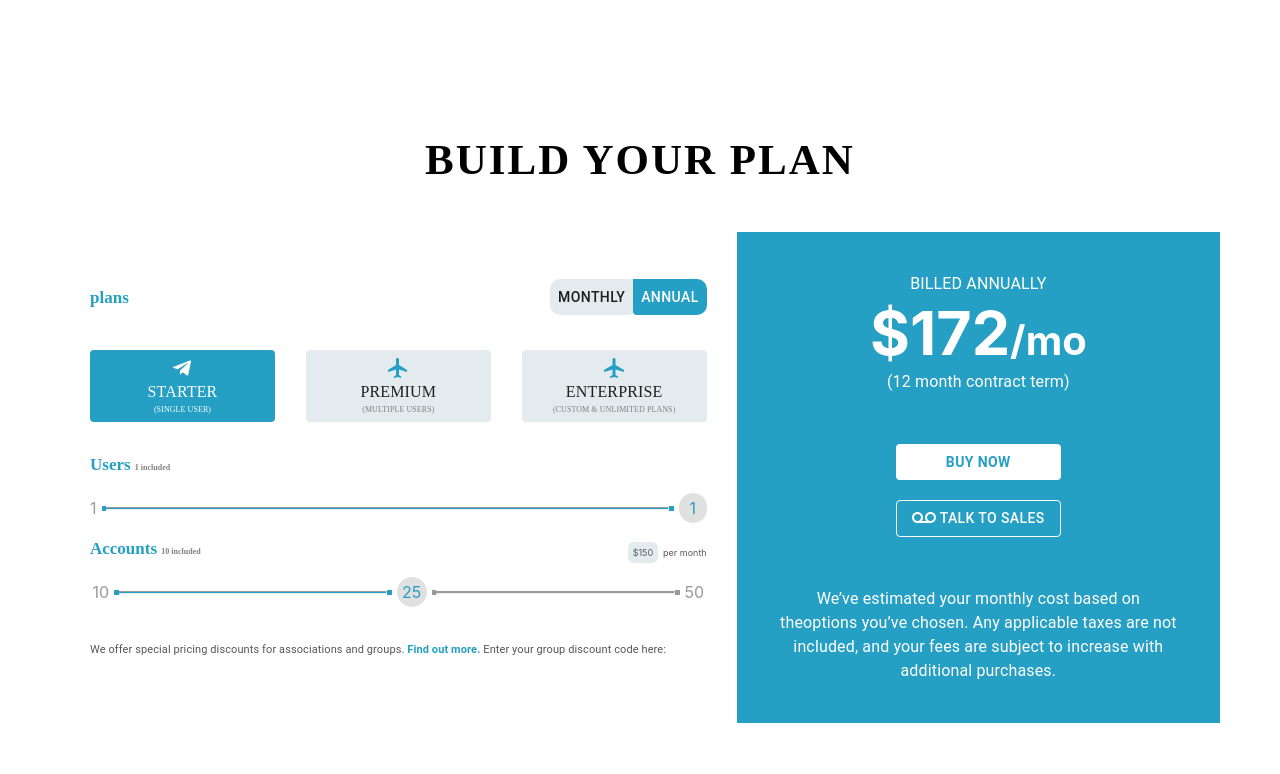
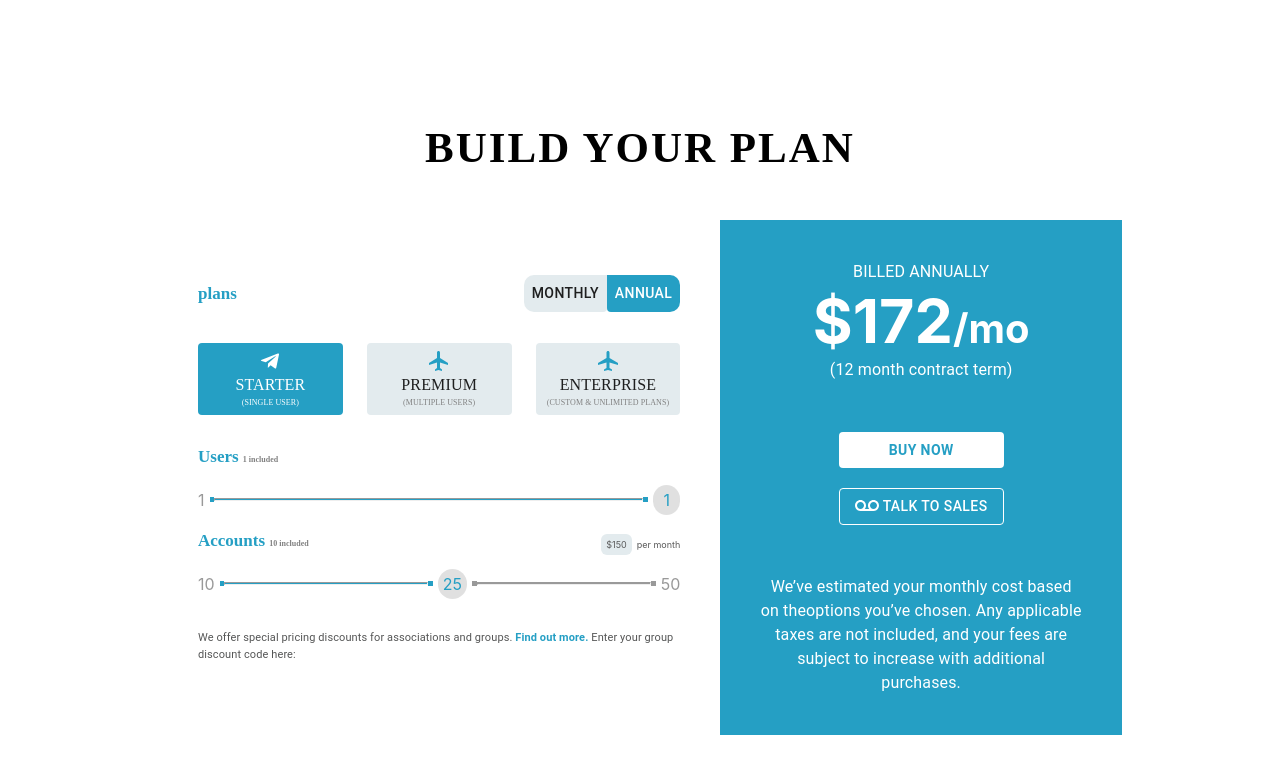
Before and after one commit to idea2life/proejct-management-react, a React (Create React App) app: page /plan in a window 1280 px wide. Shown: the top 774 px of the page. Built offline with nearby package versions, Linux system fonts and the light colour scheme.

Commit message:
some udpate

```diff
--- a/src/views/Plan/index.js
+++ b/src/views/Plan/index.js
@@ -118,6 +118,7 @@ export default class Home extends React.Component {
 
     render() {
         return (
+            <div>
                 <div className = "container">
                     <Typography variant="body2" className = "title" align="center">
                         BUILD YOUR PLAN
@@ -128,7 +129,7 @@ export default class Home extends React.Component {
                         justify="space-around"
                         alignItems="center"
                         >
-                    <Grid container item xs={7} style={{height: '100%', padding: 30}}>
+                        <Grid container item md={7} style={{height: '100%', padding: 40}}>
                             <Grid container item xs={12} justify="space-between" alignItems="center">
                                 <Typography className = "dis-text">plans</Typography>
                                 <div style = {{ display : 'flex' }}>
@@ -221,12 +222,13 @@ export default class Home extends React.Component {
 
 
                         </Grid>
-                    <Grid container item xs={5} justify="center" alignItems="center">
+                        <Grid container item md={5} justify="center" alignItems="center">
                             {this.rightComponent()}
                         </Grid>
                     </Grid>
 
                 </div>
+            </div>
         );
     }
 }
--- a/src/views/Plan/plan.scss
+++ b/src/views/Plan/plan.scss
@@ -5,6 +5,8 @@
     align-items: center;
     padding: 30px;
     height: 100vh;
+    max-width: 1024px;
+    margin: 0 auto;
 }
 .title {
     font-size: 43px !important;
```
Lines whose indentation alone changed are shown as unchanged.
